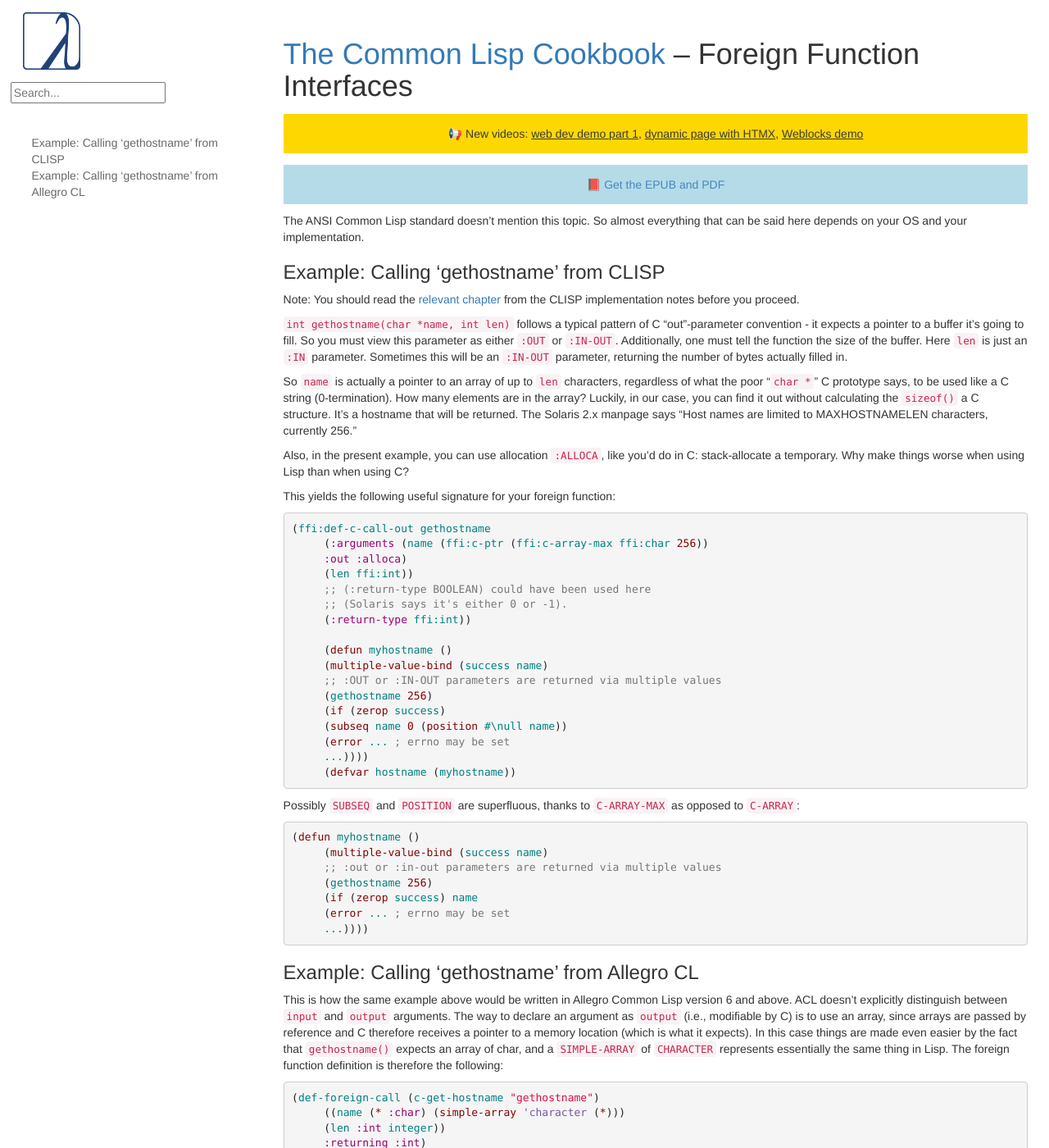
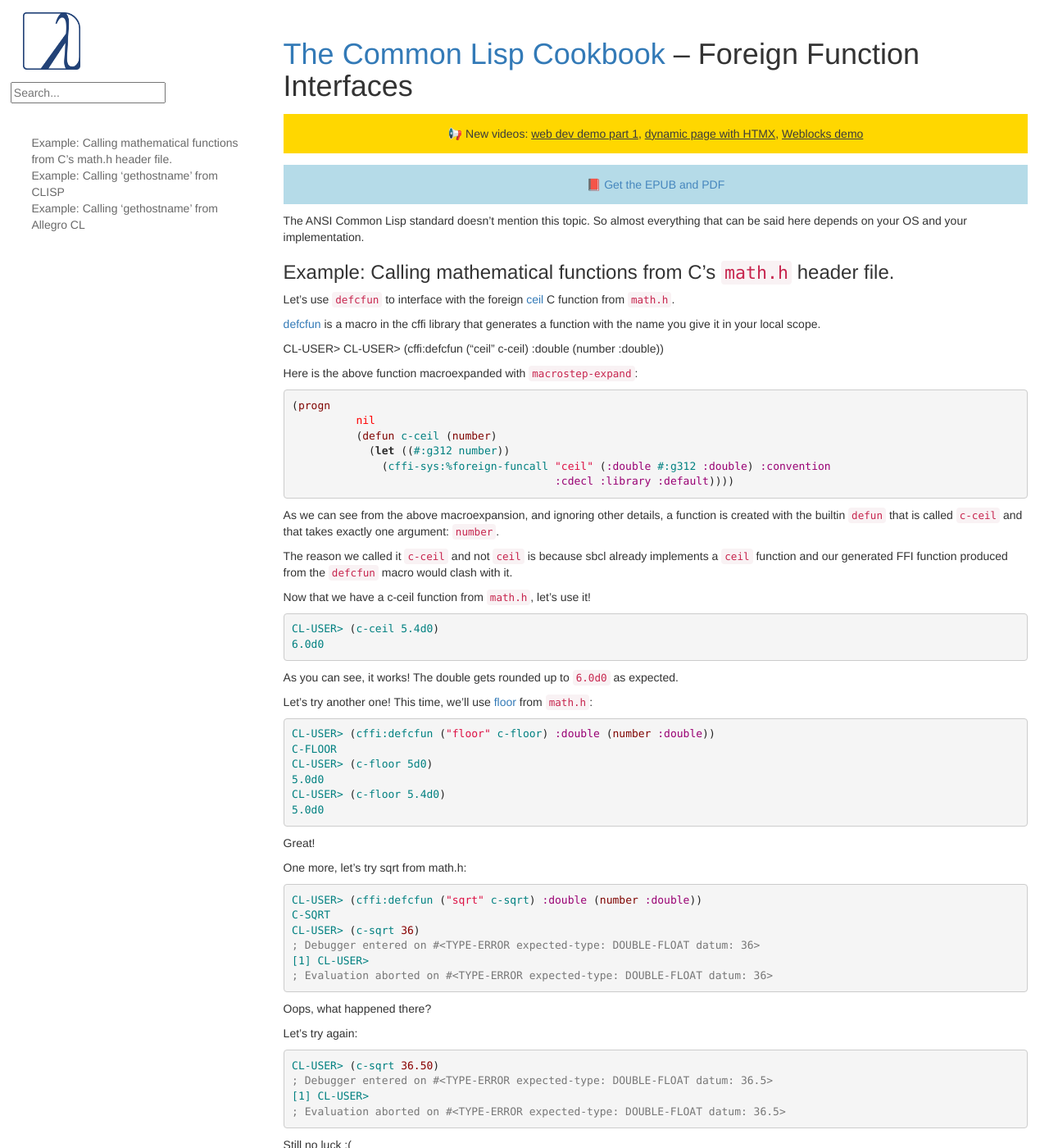
Before and after one commit to LispCookbook/cl-cookbook, a Jekyll site: the page built from ffi.md, in a window 1280 px wide and 1400 px high. Shown: the whole window at 82% size. Built offline with Jekyll 4.4.1, drawn with Linux system fonts in a browser that asks for light colours; some of the changed text lies outside the part shown.

Commit message:
Add ffi subsection on math.h

```diff
--- a/ffi.md
+++ b/ffi.md
@@ -3,6 +3,97 @@
 ---
 
 The ANSI Common Lisp standard doesn't mention this topic. So almost everything that can be said here depends on your OS and your implementation.
+
+### Example: Calling mathematical functions from C's `math.h` header file.
+
+Let's use `defcfun` to interface with the foreign [ceil](https://en.cppreference.com/w/c/numeric/math/ceil) C function from `math.h`.
+
+[defcfun](https://cffi.common-lisp.dev/manual/html_node/defcfun.html) is a macro in the cffi library that generates a function with the name you give it in your local scope.
+
+CL-USER> CL-USER> (cffi:defcfun ("ceil" c-ceil) :double (number :double))
+
+Here is the above function macroexpanded with `macrostep-expand`:
+
+~~~lisp
+(progn
+	  nil
+	  (defun c-ceil (number)
+	    (let ((#:g312 number))
+	      (cffi-sys:%foreign-funcall "ceil" (:double #:g312 :double) :convention
+					 :cdecl :library :default))))
+~~~
+
+As we can see from the above macroexpansion, and ignoring other details, a function is created with the builtin `defun` that is called `c-ceil` and that takes exactly one argument: `number`.
+
+The reason we called it `c-ceil` and not `ceil` is because sbcl already implements a `ceil` function and our generated FFI function produced from the `defcfun` macro would clash with it.
+
+Now that we have a c-ceil function from `math.h`, let's use it!
+
+~~~lisp
+CL-USER> (c-ceil 5.4d0)
+6.0d0
+~~~
+
+As you can see, it works! The double gets rounded up to `6.0d0` as expected.
+
+Let's try another one! This time, we'll use [floor](https://en.cppreference.com/w/c/numeric/math/floor) from `math.h`:
+
+~~~lisp
+CL-USER> (cffi:defcfun ("floor" c-floor) :double (number :double))
+C-FLOOR
+CL-USER> (c-floor 5d0)
+5.0d0
+CL-USER> (c-floor 5.4d0)
+5.0d0
+~~~
+
+Great!
+
+One more, let's try sqrt from math.h:
+
+~~~lisp
+CL-USER> (cffi:defcfun ("sqrt" c-sqrt) :double (number :double))
+C-SQRT
+CL-USER> (c-sqrt 36)
+; Debugger entered on #<TYPE-ERROR expected-type: DOUBLE-FLOAT datum: 36>
+[1] CL-USER>
+; Evaluation aborted on #<TYPE-ERROR expected-type: DOUBLE-FLOAT datum: 36>
+~~~
+
+Oops, what happened there?
+
+Let's try again:
+
+~~~lisp
+CL-USER> (c-sqrt 36.50)
+; Debugger entered on #<TYPE-ERROR expected-type: DOUBLE-FLOAT datum: 36.5>
+[1] CL-USER>
+; Evaluation aborted on #<TYPE-ERROR expected-type: DOUBLE-FLOAT datum: 36.5>
+~~~
+
+Still no luck :(
+
+We need to specify `36.50d0` because we are working with C doubles.
+
+~~~lisp
+CL-USER> (c-sqrt 36.50d0)
+6.041522986797286d0
+~~~
+
+We can do arithmetic with our new `c-sqrt`:
+
+~~~lisp
+CL-USER> (+ 2 (c-sqrt 3d0))
+3.732050807568877d0
+~~~
+
+We can even use our new shiny `c-sqrt` to map over a list of doubles and take the square root of all of them!
+
+~~~lisp
+CL-USER> (mapcar #'c-sqrt '(3d0 4d0 5d0 6d0 7.5d0 12.75d0))
+(1.7320508075688772d0 2.0d0 2.23606797749979d0 2.449489742783178d0
+ 2.7386127875258306d0 3.570714214271425d0)
+~~~
 
 <a name="clisp-gethost"></a>
 
```
